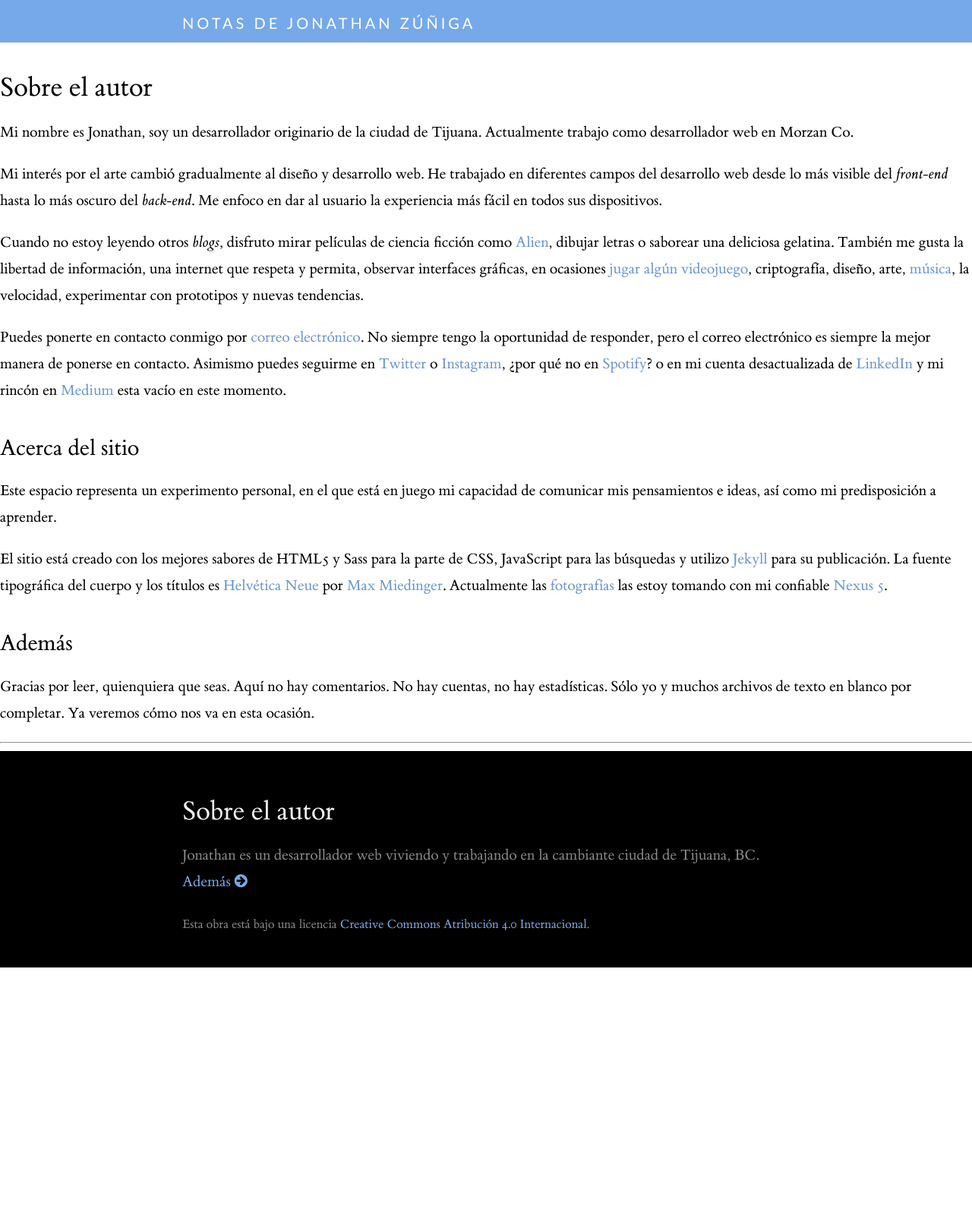
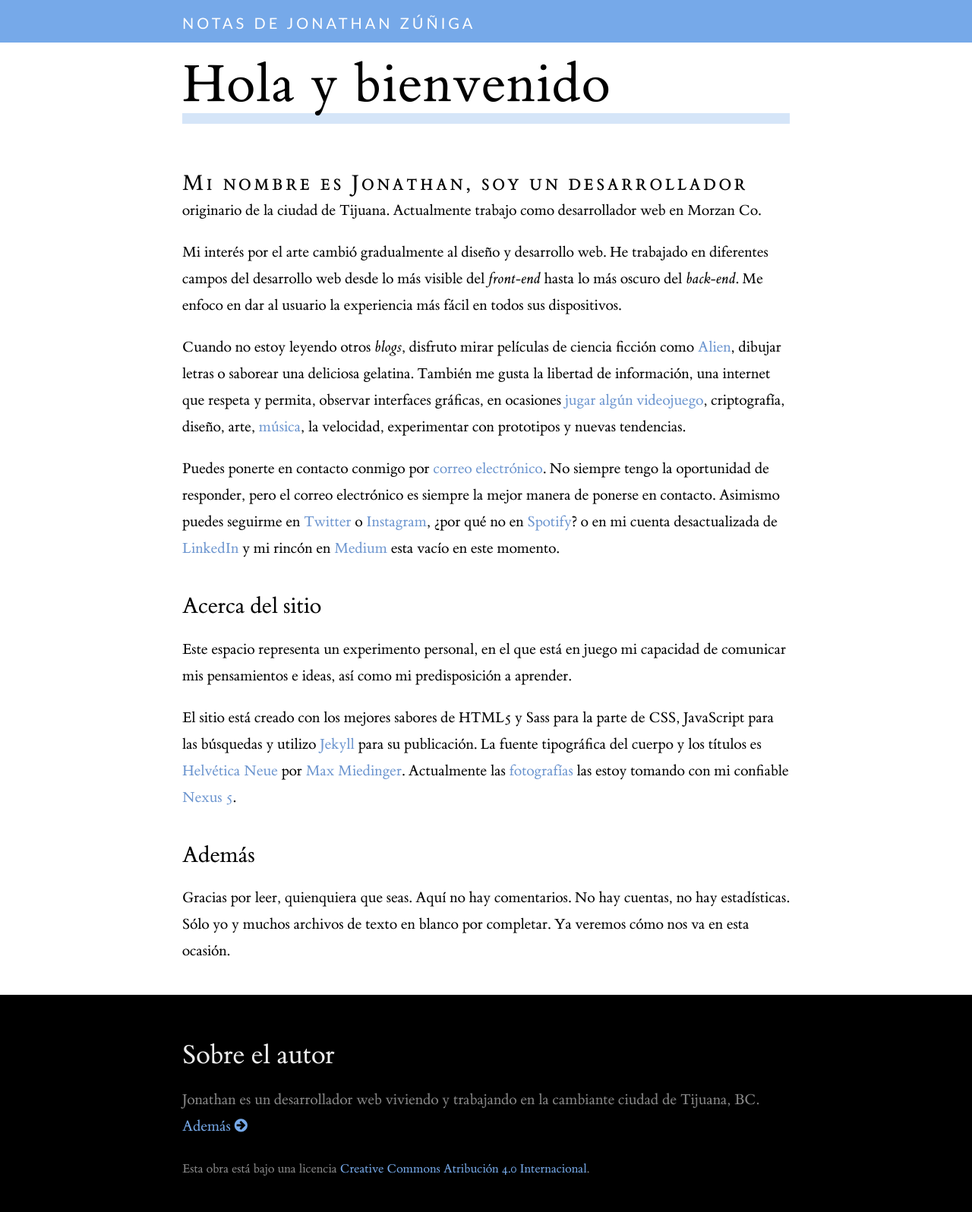
Before and after one commit to jonathanzuniga/jonathanzuniga.github.io, a Jekyll site: the page built from about.md, in a window 1280 px wide. Shown: the whole page at 76% size. Built offline with Jekyll 4.4.1, drawn with Linux system fonts in a browser that asks for light colours; nearby versions of some CDN libraries; before the commit the page ends 1274 px from its top, so only the background shows below that.

Commit message:
Edit the about page.

```diff
--- a/_layouts/page.html
+++ b/_layouts/page.html
@@ -2,16 +2,16 @@
 layout: default
 ---
 
-<article class="post">
-	<header class="post-header">
-		<h2 class="post-title">
-			{{ page.title }}
-		</h2>
-	</header>
+<article class="full post">
+	<div class="wrap">
+		<header class="post-header">
+			<h1 class="post-title">
+				{{ page.title }}
+			</h1>
+		</header>
 
-	<div class="post-content">
-		{{ content }}
+		<div class="post-content">
+			{{ content }}
+		</div>
 	</div>
 </article>
-
-<hr>
--- a/_sass/_style.scss
+++ b/_sass/_style.scss
@@ -496,7 +496,7 @@ table-responsive {
 
 			.post-title {
 				letter-spacing: 0.025em;
-				min-height: 2em;
+				// min-height: 2em;
 				border-bottom: 0.2em solid rgba($header-bg-color, 0.3);
 
 				.post-date {
--- a/about.md
+++ b/about.md
@@ -1,7 +1,7 @@
 ---
 layout: page
 permalink: /autor
-title: Sobre el autor
+title: Hola y bienvenido
 ---
 
 <p class="lead">Mi nombre es Jonathan, soy un desarrollador originario de la ciudad de Tijuana. Actualmente trabajo como desarrollador web en Morzan Co.</p>
```
